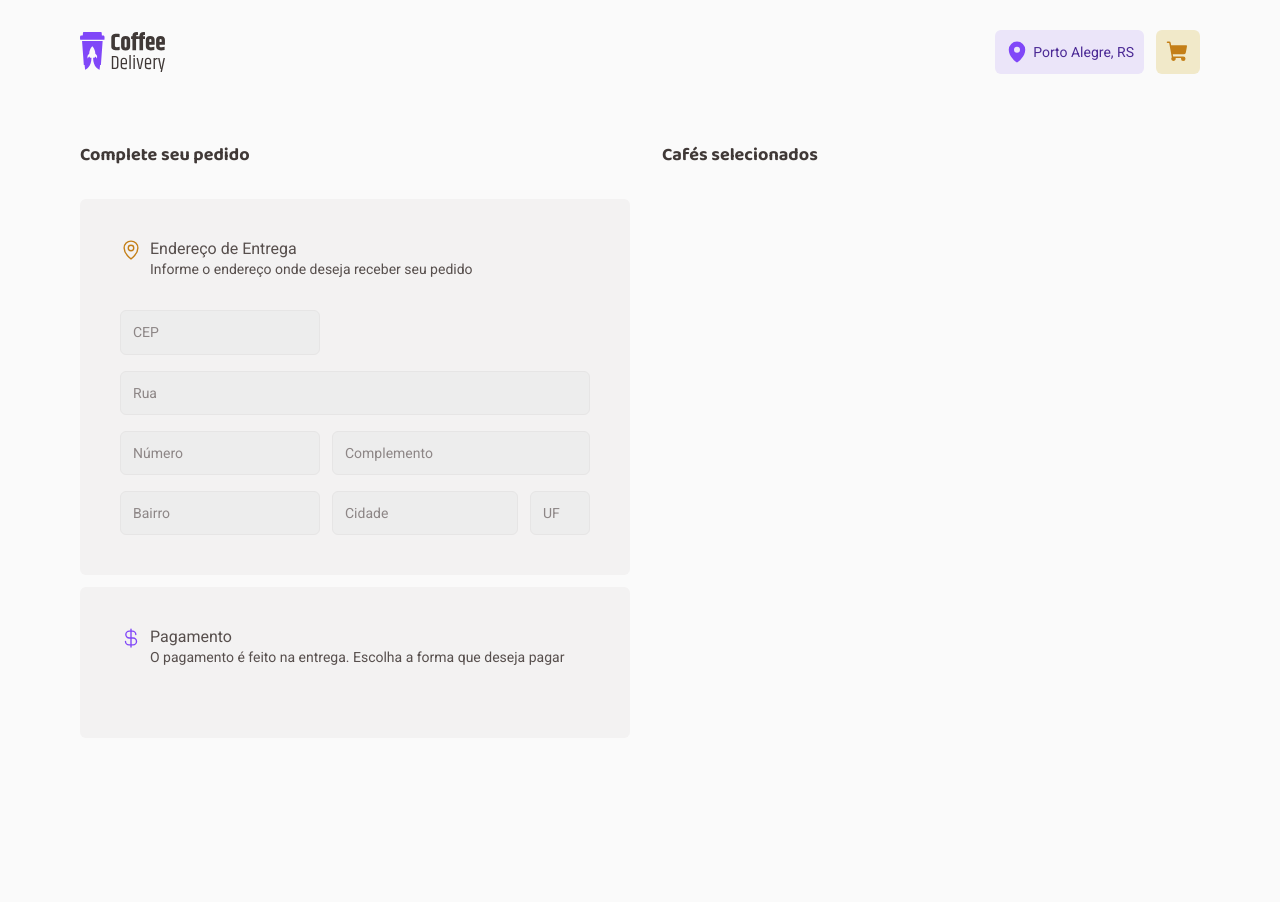
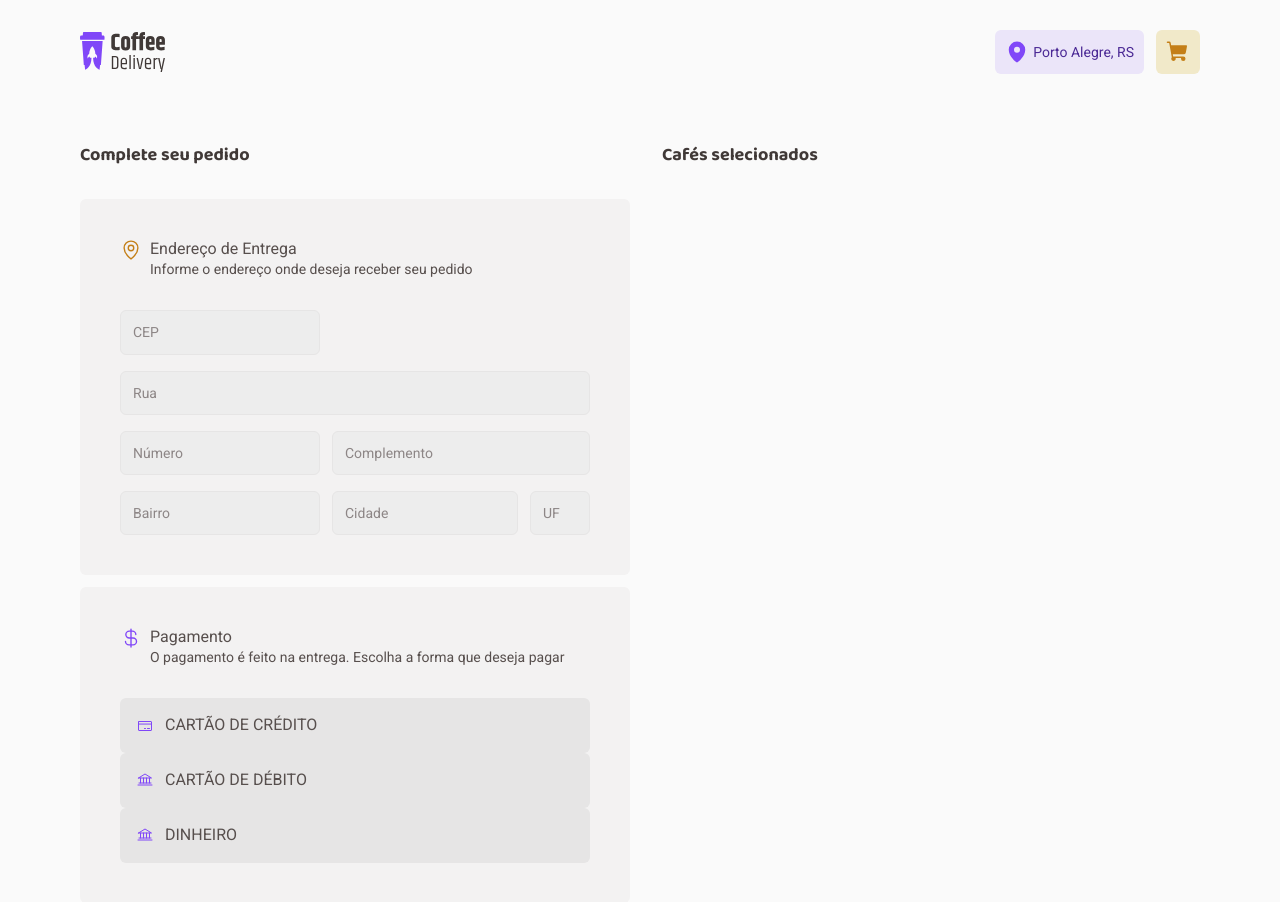
Before and after one commit to edilaine-as/ReactJS_CoffeeDelivery, a React (Vite) app: page /order in a window 1280 px wide. Shown: the top 902 px of the page. Before the commit the page ends 800 px from the top, so only its background shows below. Built offline with nearby package versions, Linux system fonts and the light colour scheme.

Commit message:
Add RadioButton

```diff
--- /dev/null
+++ b/src/components/RadioButton/index.tsx
@@ -0,0 +1,14 @@
+import { forwardRef } from "react"
+import { Container } from "./styles"
+import { InputHTMLAttributes } from 'react'
+
+type Props = InputHTMLAttributes<HTMLInputElement>
+
+export const RadioButton = forwardRef(function RadioButton({children, ...rest}: Props){
+    return(
+        <Container>
+            <input type="radio" {...rest}/>
+            {children}
+        </Container>
+    )
+})
--- /dev/null
+++ b/src/components/RadioButton/styles.ts
@@ -0,0 +1,26 @@
+import styled from "styled-components";
+import { mixins } from "../../styles/mixins";
+
+export const Container = styled.label`
+    display: flex;
+    align-items: center;
+    gap: 12px;
+
+    width: 100%;
+    padding: 1rem;
+
+    background-color: ${(props) => props.theme["base-button"]};
+    border-radius: 6px;
+    border: 1px solid transparent;
+
+    text-transform: uppercase;
+    ${mixins.fonts.buttonM}
+
+    input{
+        display:none;
+    }
+
+    svg{
+        color: ${(props) => props.theme.purple}
+    }
+`
--- a/src/pages/Order/index.tsx
+++ b/src/pages/Order/index.tsx
@@ -1,4 +1,4 @@
-import { CurrencyDollar, MapPin } from "phosphor-react";
+import { Bank, CreditCard, CurrencyDollar, MapPin } from "phosphor-react";
 import {
         Container,
         InfoContainer,
@@ -8,6 +8,7 @@ import {
         PaymentHeading,
 } from "./styles";
 import { TextInput } from "../../components/TextInput";
+import { RadioButton } from "../../components/RadioButton";
 
 export function Order(){
     return(
@@ -65,6 +66,18 @@ export function Order(){
                                 <p>O pagamento é feito na entrega. Escolha a forma que deseja pagar</p>
                             </div>
                         </PaymentHeading>
+                        <RadioButton value="credit">
+                            <CreditCard size={16}/>
+                            <span>Cartão de crédito</span>
+                        </RadioButton>
+                        <RadioButton value="debit">
+                            <Bank size={16}/>
+                            <span>Cartão de débito</span>
+                        </RadioButton>
+                        <RadioButton value="cash">
+                            <Bank size={16}/>
+                            <span>Dinheiro</span>
+                        </RadioButton>
                     </PaymentContainer>
                 </form>
             </InfoContainer>
```
Also changed, not shown: src/pages/Order/styles.ts (+5 -4 lines).
